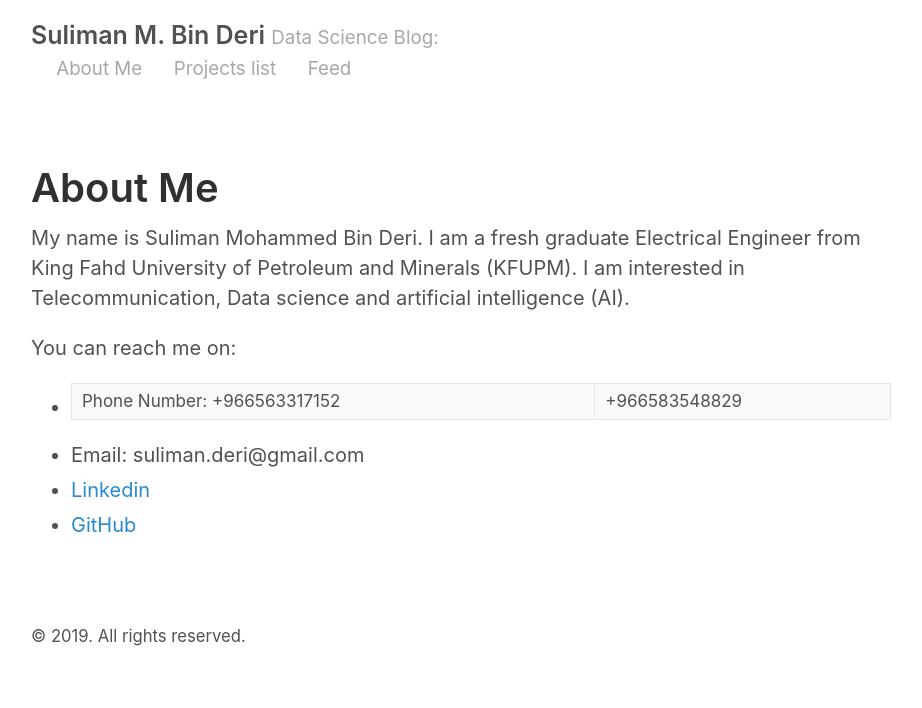
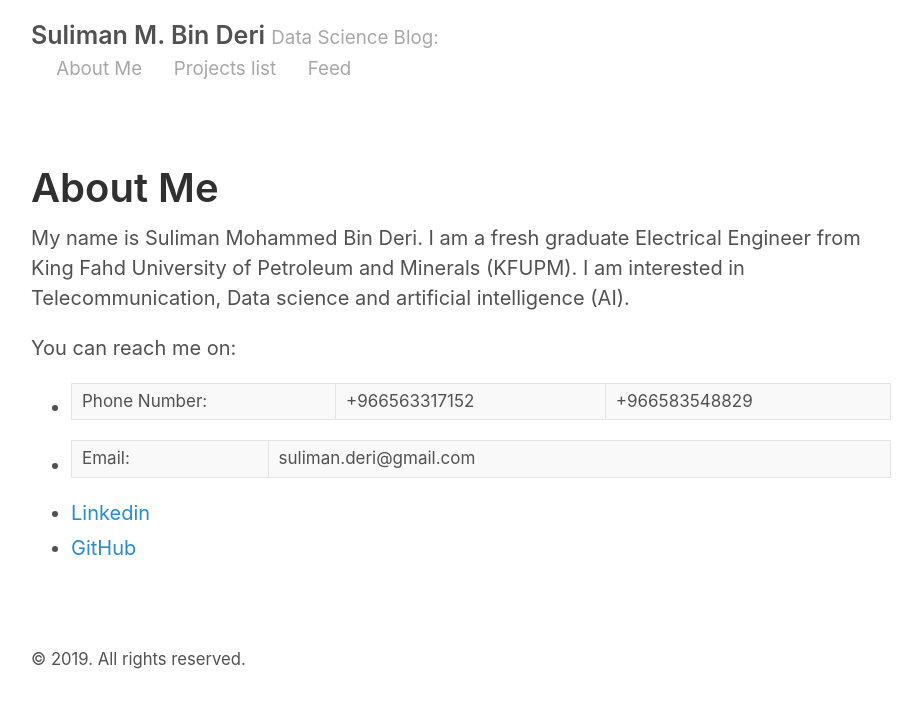
Before and after one commit to SulimanMD/SulimanMD.github.io, a Jekyll site: the page built from about.md, in a window 1280 px wide. Shown: the top 708 px of the page, without its empty margins (179-1101 px from the left). Built offline with Jekyll 4.4.1, drawn with Linux system fonts in a browser that asks for light colours.

```diff
--- a/about.md
+++ b/about.md
@@ -7,7 +7,7 @@ My name is Suliman Mohammed Bin Deri. I am a fresh graduate Electrical Engineer
 
 You can reach me on:
 
-* Phone Number: +966563317152  |  +966583548829
-* Email: suliman.deri@gmail.com
+* Phone Number: | +966563317152  |  +966583548829
+* Email: | suliman.deri@gmail.com
 * [Linkedin](http://www.linkedin.com/in/suliman-bin-deri-319702131)
 * [GitHub](https://www.github.com/SulimanMD)
```
